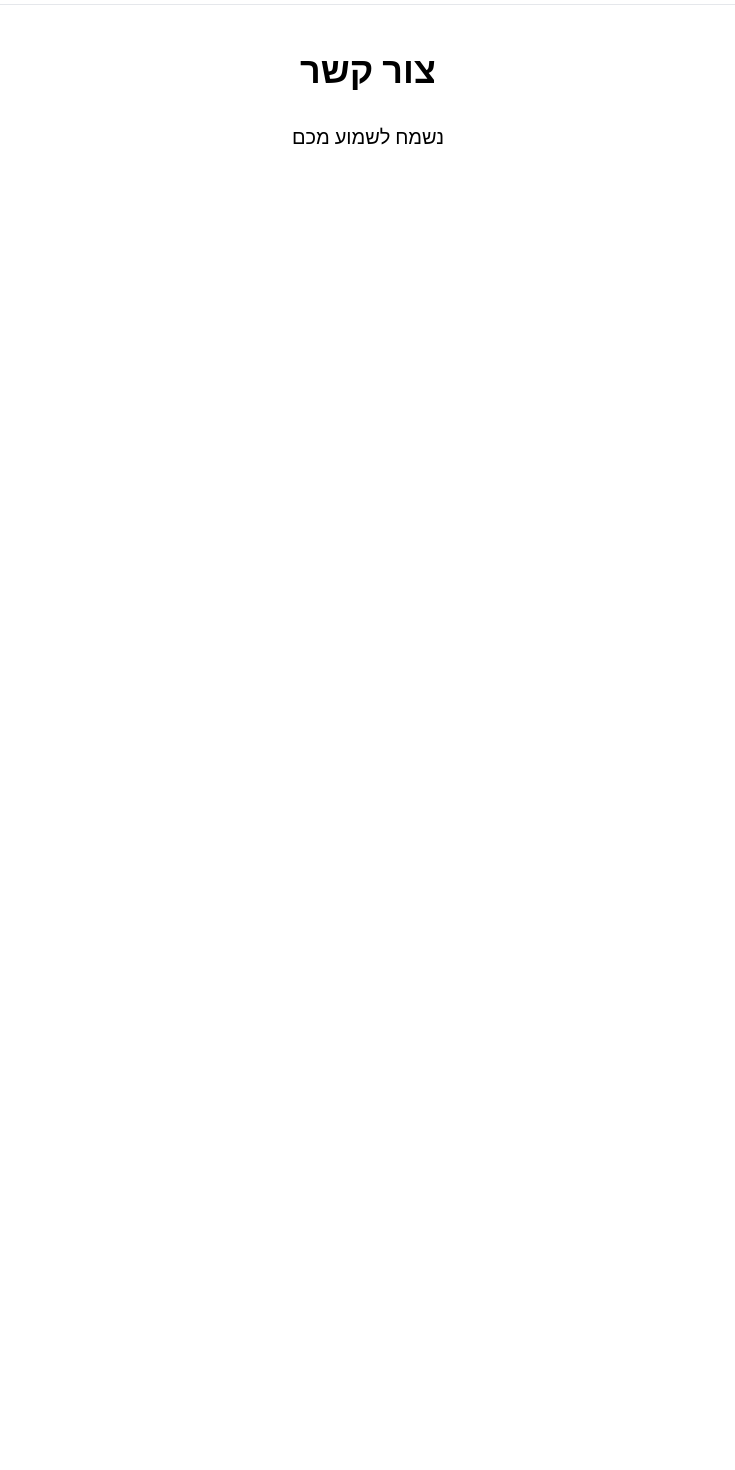
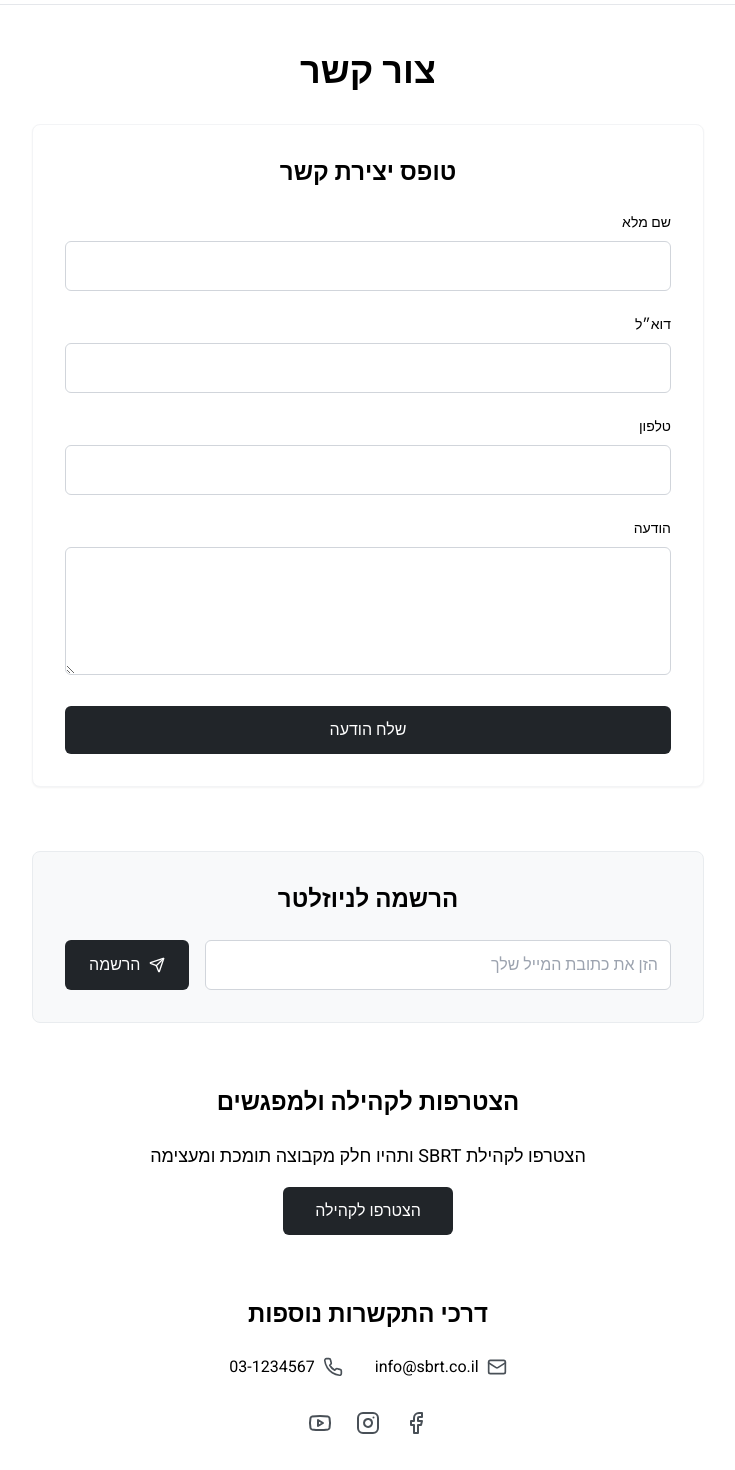
Before and after one commit to RoiHirsh/sbrt-harmony-path, a React (Vite) app: page /contact in a window 1280 px wide. Shown: the part 60-1530 px from the top of the page, without its empty margins (272-1007 px from the left). Before the commit the page ends 800 px from the top, so only its background shows below. Built offline with nearby package versions, Linux system fonts and the light colour scheme.

Commit message:
Add Contact page content
Adds content to the Contact page, including a contact form, newsletter signup, community/meeting join options, and social media links.

```diff
--- a/src/pages/Contact.tsx
+++ b/src/pages/Contact.tsx
@@ -1,12 +1,146 @@
+
+import { useState } from "react";
+import { Mail, Phone, Facebook, Instagram, Youtube, Send } from "lucide-react";
+import { useToast } from "@/hooks/use-toast";
 
 const Contact = () => {
+  const { toast } = useToast();
+  const [formData, setFormData] = useState({
+    name: "",
+    email: "",
+    phone: "",
+    message: "",
+  });
+
+  const handleSubmit = (e: React.FormEvent) => {
+    e.preventDefault();
+    toast({
+      title: "תודה על פנייתך",
+      description: "נחזור אליך בהקדם האפשרי",
+    });
+    setFormData({ name: "", email: "", phone: "", message: "" });
+  };
+
+  const handleNewsletterSubmit = (e: React.FormEvent) => {
+    e.preventDefault();
+    toast({
+      title: "נרשמת בהצלחה",
+      description: "תודה שהצטרפת לניוזלטר שלנו",
+    });
+  };
+
   return (
     <div className="container mx-auto px-4 py-12">
       <h1 className="text-4xl font-bold mb-8 text-center">צור קשר</h1>
-      <div className="max-w-4xl mx-auto">
-        <p className="text-xl mb-6 text-center">
-          נשמח לשמוע מכם
-        </p>
+
+      {/* Contact Form Section */}
+      <div className="max-w-2xl mx-auto mb-16 bg-white rounded-lg shadow-sm p-8 border border-gray-100">
+        <h2 className="text-2xl font-semibold mb-6 text-center">טופס יצירת קשר</h2>
+        <form onSubmit={handleSubmit} className="space-y-6">
+          <div>
+            <label className="block text-sm font-medium mb-2">שם מלא</label>
+            <input
+              type="text"
+              value={formData.name}
+              onChange={(e) => setFormData({ ...formData, name: e.target.value })}
+              className="w-full p-3 border border-gray-300 rounded-md"
+              required
+            />
+          </div>
+          <div>
+            <label className="block text-sm font-medium mb-2">דוא״ל</label>
+            <input
+              type="email"
+              value={formData.email}
+              onChange={(e) => setFormData({ ...formData, email: e.target.value })}
+              className="w-full p-3 border border-gray-300 rounded-md"
+              required
+            />
+          </div>
+          <div>
+            <label className="block text-sm font-medium mb-2">טלפון</label>
+            <input
+              type="tel"
+              value={formData.phone}
+              onChange={(e) => setFormData({ ...formData, phone: e.target.value })}
+              className="w-full p-3 border border-gray-300 rounded-md"
+            />
+          </div>
+          <div>
+            <label className="block text-sm font-medium mb-2">הודעה</label>
+            <textarea
+              value={formData.message}
+              onChange={(e) => setFormData({ ...formData, message: e.target.value })}
+              className="w-full p-3 border border-gray-300 rounded-md h-32"
+              required
+            ></textarea>
+          </div>
+          <button
+            type="submit"
+            className="w-full bg-sbrt-800 text-white py-3 rounded-md hover:bg-sbrt-700 transition-colors"
+          >
+            שלח הודעה
+          </button>
+        </form>
+      </div>
+
+      {/* Newsletter Section */}
+      <div className="max-w-2xl mx-auto mb-16 bg-sbrt-50 rounded-lg p-8 border border-sbrt-100">
+        <h2 className="text-2xl font-semibold mb-6 text-center">הרשמה לניוזלטר</h2>
+        <form onSubmit={handleNewsletterSubmit} className="flex gap-4">
+          <input
+            type="email"
+            placeholder="הזן את כתובת המייל שלך"
+            className="flex-1 p-3 border border-gray-300 rounded-md"
+            required
+          />
+          <button
+            type="submit"
+            className="bg-sbrt-800 text-white px-6 py-3 rounded-md hover:bg-sbrt-700 transition-colors flex items-center gap-2"
+          >
+            <Send className="w-4 h-4" />
+            הרשמה
+          </button>
+        </form>
+      </div>
+
+      {/* Community Section */}
+      <div className="max-w-2xl mx-auto mb-16">
+        <h2 className="text-2xl font-semibold mb-6 text-center">הצטרפות לקהילה ולמפגשים</h2>
+        <div className="text-center">
+          <p className="text-lg mb-4">
+            הצטרפו לקהילת SBRT ותהיו חלק מקבוצה תומכת ומעצימה
+          </p>
+          <button className="bg-sbrt-800 text-white px-8 py-3 rounded-md hover:bg-sbrt-700 transition-colors">
+            הצטרפו לקהילה
+          </button>
+        </div>
+      </div>
+
+      {/* Contact Info & Social Media */}
+      <div className="max-w-2xl mx-auto">
+        <h2 className="text-2xl font-semibold mb-6 text-center">דרכי התקשרות נוספות</h2>
+        <div className="flex justify-center gap-8 mb-8">
+          <div className="flex items-center gap-2">
+            <Mail className="w-5 h-5 text-sbrt-600" />
+            <span>info@sbrt.co.il</span>
+          </div>
+          <div className="flex items-center gap-2">
+            <Phone className="w-5 h-5 text-sbrt-600" />
+            <span>03-1234567</span>
+          </div>
+        </div>
+        <div className="flex justify-center gap-6">
+          <a href="#" className="text-sbrt-600 hover:text-sbrt-800 transition-colors">
+            <Facebook className="w-6 h-6" />
+          </a>
+          <a href="#" className="text-sbrt-600 hover:text-sbrt-800 transition-colors">
+            <Instagram className="w-6 h-6" />
+          </a>
+          <a href="#" className="text-sbrt-600 hover:text-sbrt-800 transition-colors">
+            <Youtube className="w-6 h-6" />
+          </a>
+        </div>
       </div>
     </div>
   );
```
